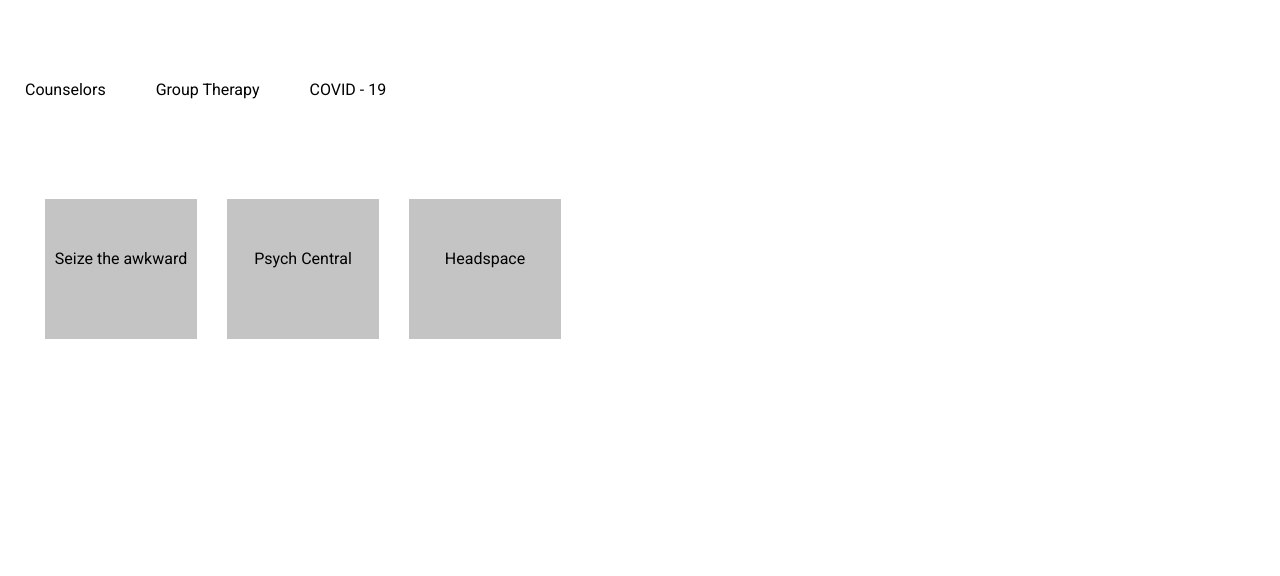
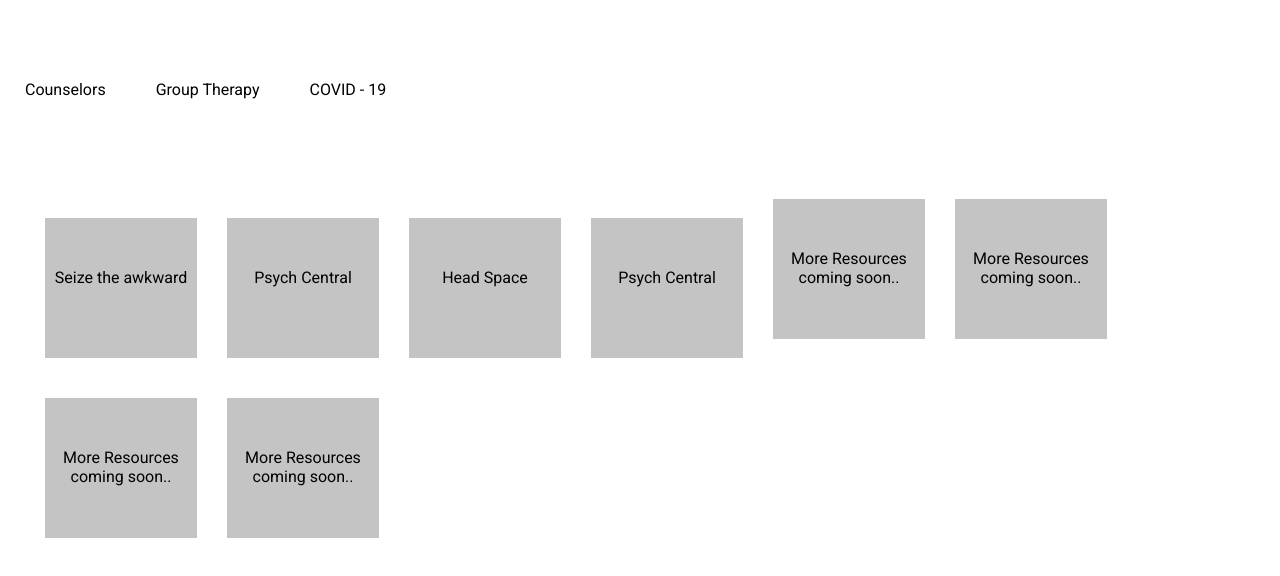
Before and after one commit to yunweiliang/hack20, an Angular app: page /resources in a window 1280 px wide. Shown: the top 576 px of the page. Built offline with nearby package versions, Linux system fonts and the light colour scheme.

Commit message:
more resources cards

```diff
--- a/src/app/resources/resources.component.html
+++ b/src/app/resources/resources.component.html
@@ -11,7 +11,24 @@
         <p>Psych Central</p>
     </div>
     <div class="resource-card">
-        <p>Headspace</p>
+        <p>Head Space </p>
+    </div>
+    <div class="resource-card">
+        <p>Psych Central</p>
+    </div>
+
+
+    <div class="resource-card">
+        <p>More Resources coming soon..</p>
+    </div>
+    <div class="resource-card">
+        <p>More Resources coming soon..</p>
+    </div>
+    <div class="resource-card">
+        <p>More Resources coming soon..</p>
+    </div>
+    <div class="resource-card">
+        <p>More Resources coming soon..</p>
     </div>
 
 
```
